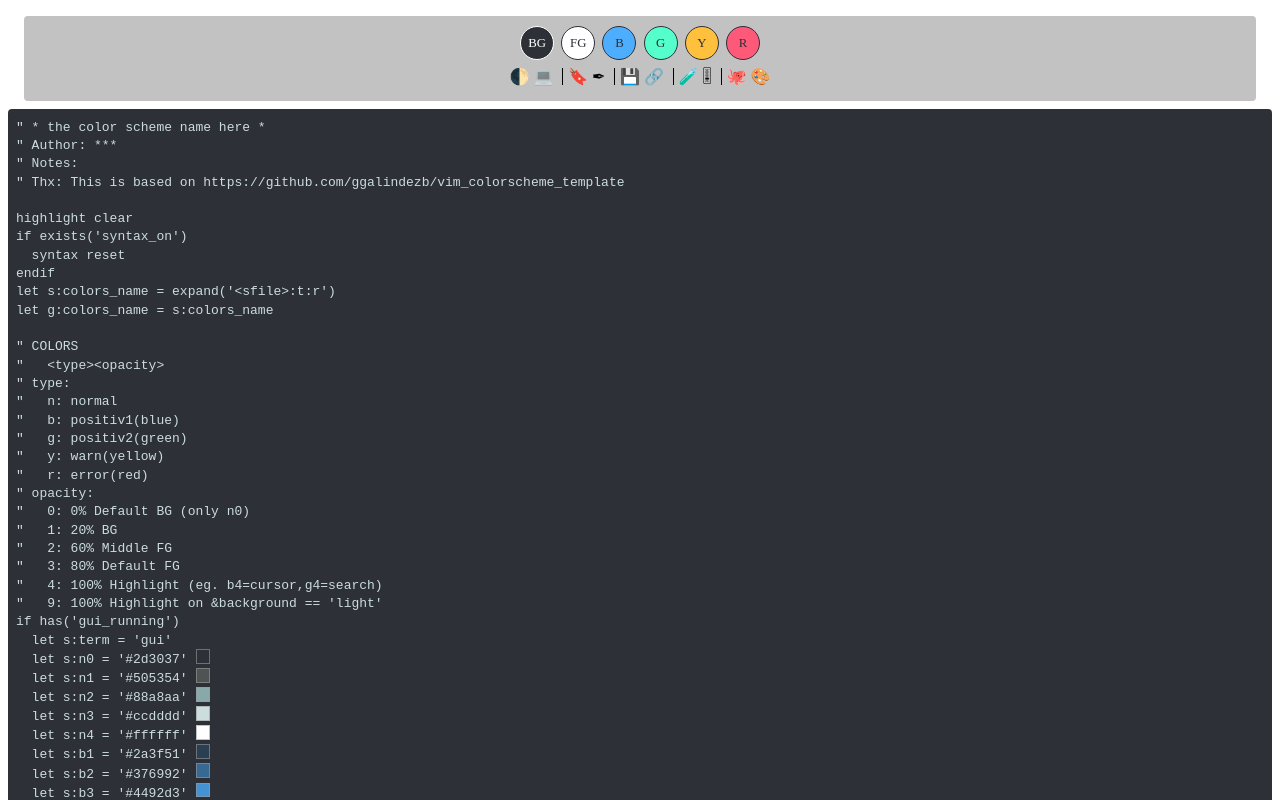
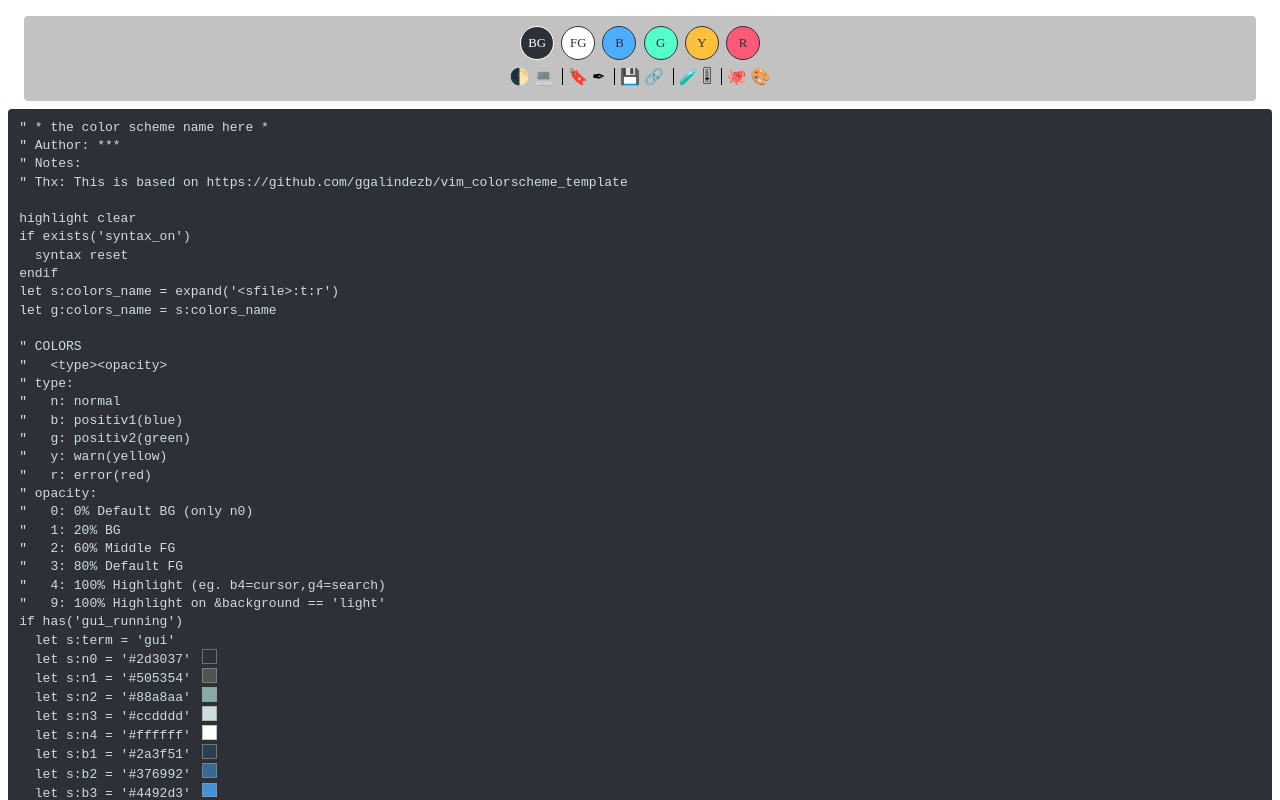
Before and after one commit to utubo/vim-6colors, a plain HTML site: page docs/index.html in a window 1280 px wide. Shown: the top 800 px of the page. Drawn offline with Linux system fonts and the light colour scheme.

Commit message:
chrome向け調整

```diff
--- a/docs/style.css
+++ b/docs/style.css
@@ -14,9 +14,11 @@
 .line-text {
   display: inline-block;
   font-family: monospace;
+  line-height: 1rem;
   min-height: 1rem;
   max-height: 1rem;
   overflow: hidden;
+  padding: 0 .2rem;
   vertical-align: middle;
   white-space: pre;
 }
```
